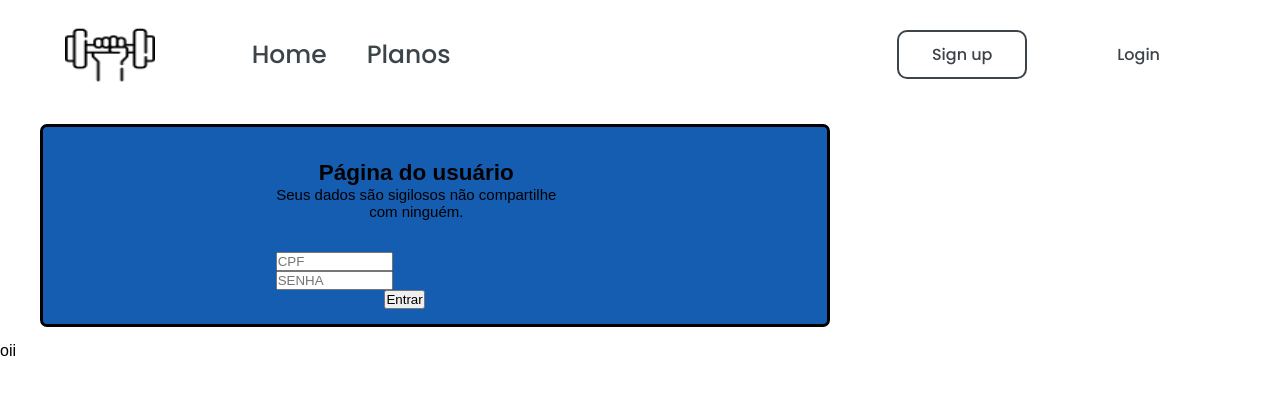
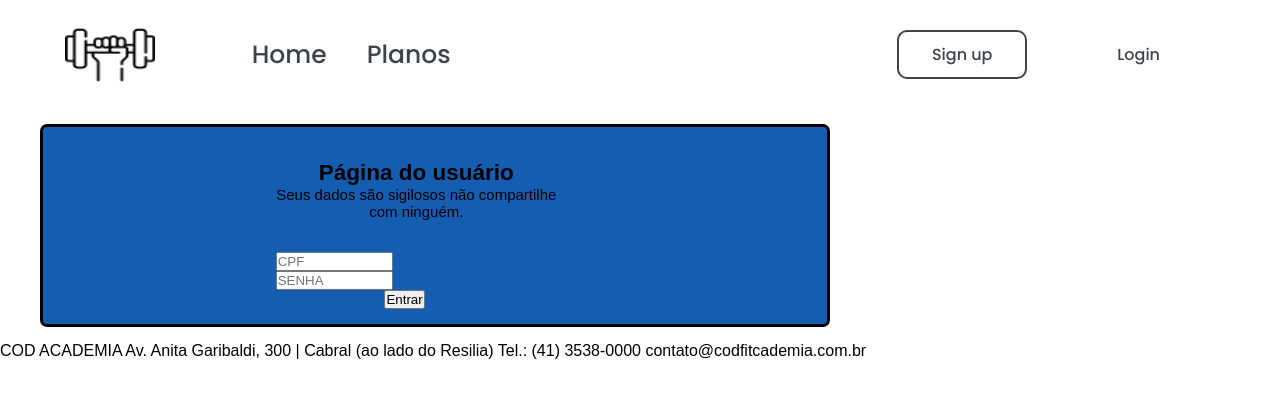
Before and after one commit to k-js/CodFit-Academy, a React (Vite) app: page /Usuario in a window 1280 px wide. Shown: the top 398 px of the page. Built offline with nearby package versions, Linux system fonts and the light colour scheme.

Commit message:
ajustando código
ajustando código

```diff
--- a/src/components/Footer/Footer.jsx
+++ b/src/components/Footer/Footer.jsx
@@ -3,7 +3,14 @@ import "./Footer.css";
 
 function Footer() {
     return (
-        <p>oii</p>
+        <p>COD ACADEMIA
+
+        Av. Anita Garibaldi, 300 | Cabral
+
+        (ao lado do Resilia)
+        Tel.: (41) 3538-0000
+
+        contato@codfitcademia.com.br</p>
     )
 }
 
```
